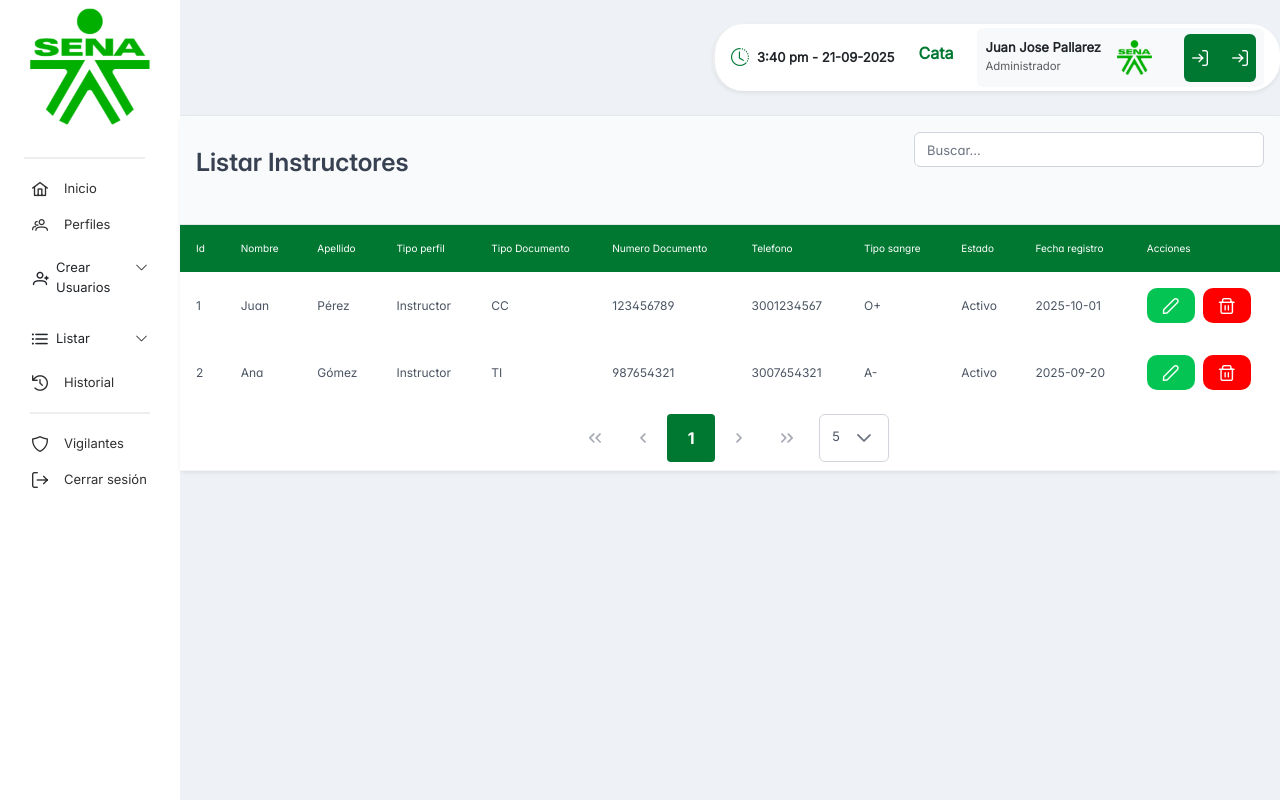
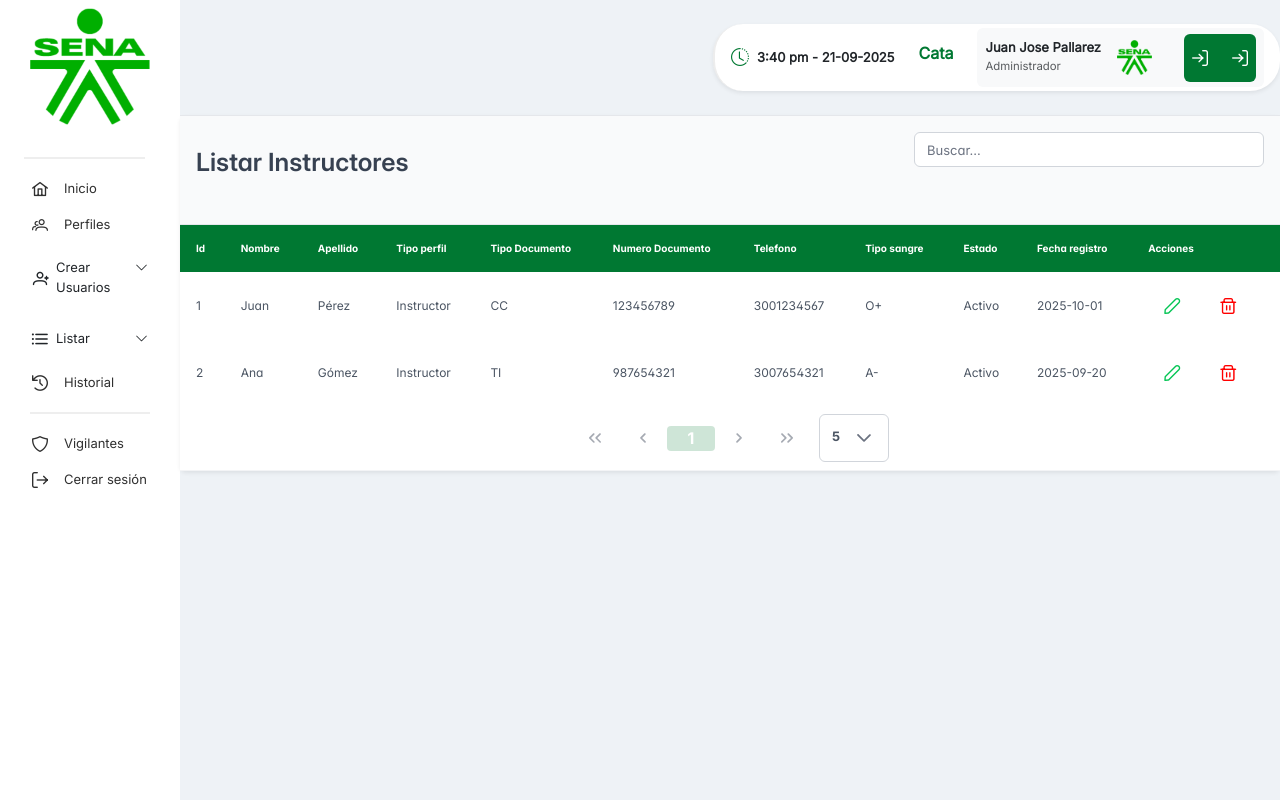
Before and after one commit to kennerSteven/ProyectoSena-Laravel-Reactjs, a React (Vite) app in the folder frontend/: page /Dashboard/ListarInstructor in a window 1280 px wide. Built offline with nearby package versions, Linux system fonts and the light colour scheme; a web font is replaced by a local one.

Commit message:
Arreglos minimos en tablas

```diff
--- a/frontend/src/Components/Ui/ExtendOptions.jsx
+++ b/frontend/src/Components/Ui/ExtendOptions.jsx
@@ -12,7 +12,7 @@
       onToggle={(e) => setIsOpen(e.target.open)}
     >
       <summary className=" d-flex justify-content-between gato pt-2 mb-3 ">
-        <span className="d-flex align-items-center">
+        <span className="d-flex align-items-center collapseOptionsItems">
           <i className={`${iconClass} me-2`}></i>
           {nameItem}
         </span>
@@ -22,7 +22,7 @@
       <ul className="list-unstyled d-flex flex-column  bg-light rounded shadow-sm mt-2 px-4  ">
         {subItems.map((item, idx) => (
           <Link to={item.link} key={idx} className="text-decoration-none py-5 py-lg-2 subItems ">
-            <span className="CollapseOptions d-flex align-items-center gap-2">
+            <span className="CollapseOptions d-flex align-items-center gap-2 collapseOptionsItems">
               <i className={`${item.icon} itemIconCollapse `}></i>
               {item.label}
             </span>
--- a/frontend/src/styles/CollapseOptions.css
+++ b/frontend/src/styles/CollapseOptions.css
@@ -44,3 +44,7 @@
   background-color: #f5f5f9;
   transform: scale(1.04);
 }
+
+.collapseOptionsItems{
+  font-weight: 400;
+}
--- a/frontend/src/styles/Table.css
+++ b/frontend/src/styles/Table.css
@@ -1,9 +1,12 @@
 .p-datatable-thead th {
     background-color: #007832;
-    color: #fff;
+    color: #ffffff;
 
     font-size: 10px;
 
+}
+span{
+    font-weight: bold;
 }
 
 .btnGeneral {
@@ -13,29 +16,31 @@
 }
 
 .update {
-    background-color: #04c554;
+    color: #04c554;
+    background-color: white;
     transition: transform 0.1s ease-in, background-color 0.2s ease-in;
 }
 
 .update:hover {
-    background-color: #007832;
+    border: 1px solid #05a146;
     transform: scale(1.04);
 }
 
 .delete {
-    background-color: red;
+    color: red;
+    background-color: rgb(255, 255, 255);
     transition: transform 0.1s ease-in, background-color 0.2s ease-in;
 }
 
 .delete:hover {
-    background-color: rgb(211, 4, 4);
+    border: 1px solid rgb(206, 3, 3);
     transform: scale(1.04);
 }
 
 
 
 .p-paginator .p-paginator-pages .p-paginator-page.p-highlight {
-    background-color: #007832;
+    background-color: #00783231;
     color: white;
     font-weight: bold;
     border-radius: 4px;
@@ -46,3 +51,7 @@
     font-size: 12px;
 
 }
+.p-paginator .p-paginator-pages .p-paginator-page{
+    height: 25px;
+    border-radius: 20px;
+}
```
